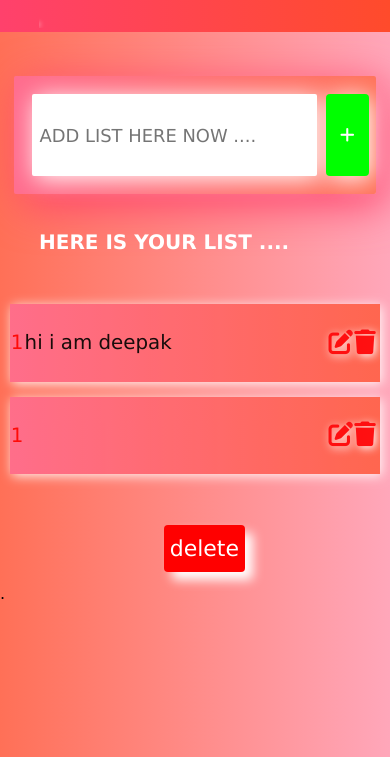
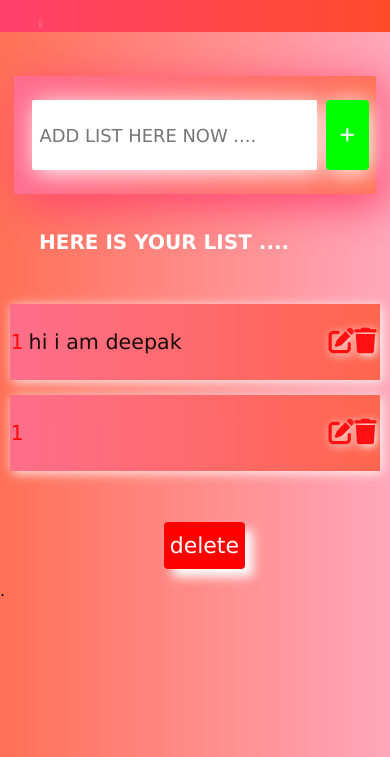
Before and after one commit to Dipak-Londhe/to-do-list, a plain HTML site: page index.html in a window 390 px wide. Shown: the part 87-844 px from the top of the page. Drawn offline with Linux system fonts and the light colour scheme.

Commit message:
Update index.css

```diff
--- a/index.css
+++ b/index.css
@@ -544,14 +544,12 @@ body{
 
 
 
-.input:active{
-    height:16vh;
-}
+
 
 #input{
 
     width:78%;
-    height: 69%;
+    height: 59%;
     font-size: 112%;
 }
 
@@ -560,7 +558,7 @@ body{
 #add_item{
 
     width:12%;
-    height: 69%;
+    height: 59%;
     margin-right:2%;
     font-size: 104%;
 
@@ -585,18 +583,25 @@ table{
 
 .row{
 
-     height:9.2vh;
+     height:9vh;
      width:100%;
-     font-size: 124%;
+     font-size: 129%;
      box-shadow: 2px 2px 11px white;
      }
 
+    .list{
+
+        padding-left:4px;
+        padding-right:4px;
+        width:76%;
+
+    }
 
 
 .but1 , .delete{
 
 
-
+    width:10%;
     font-size: 124%;
 
 
```
